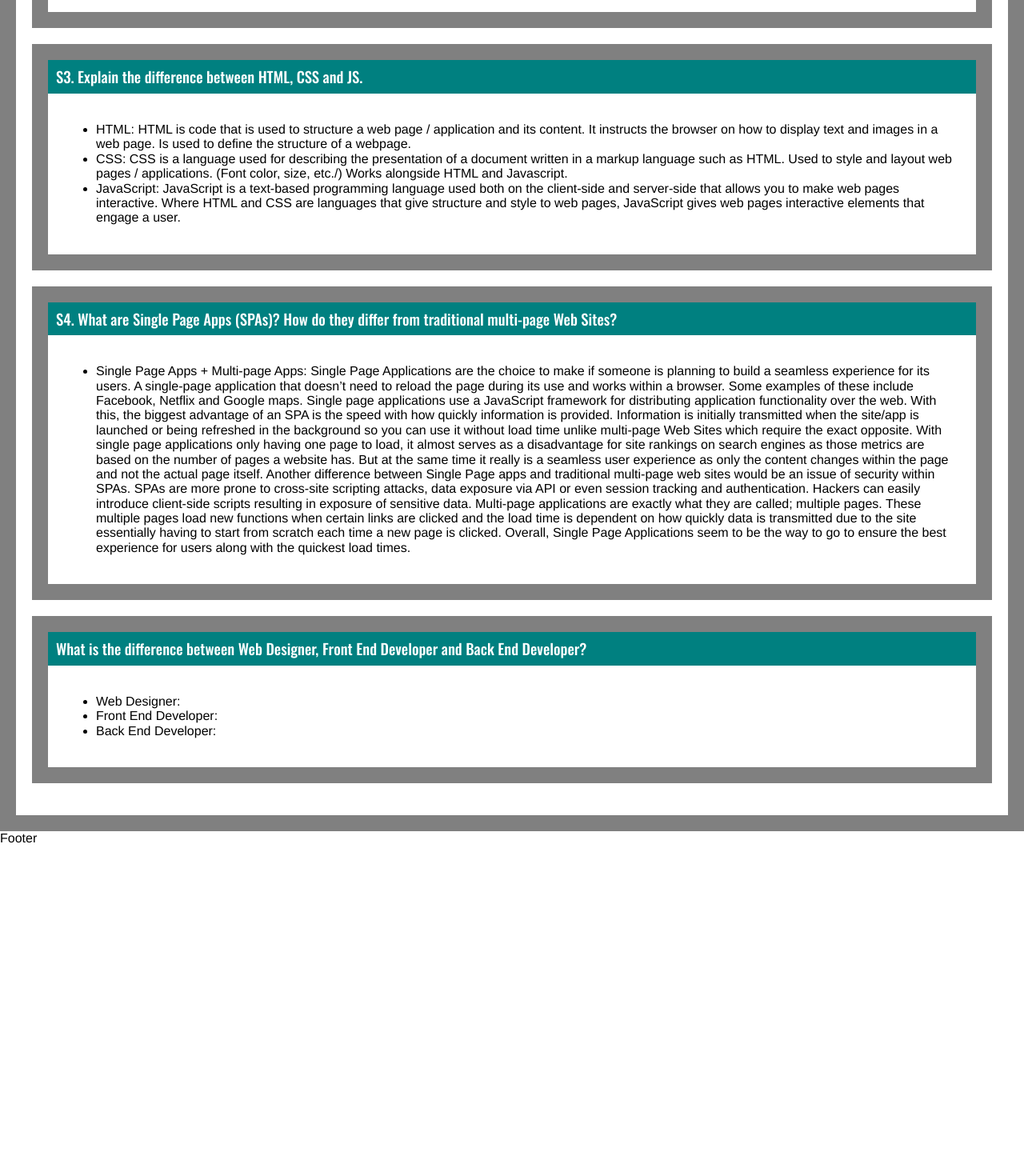
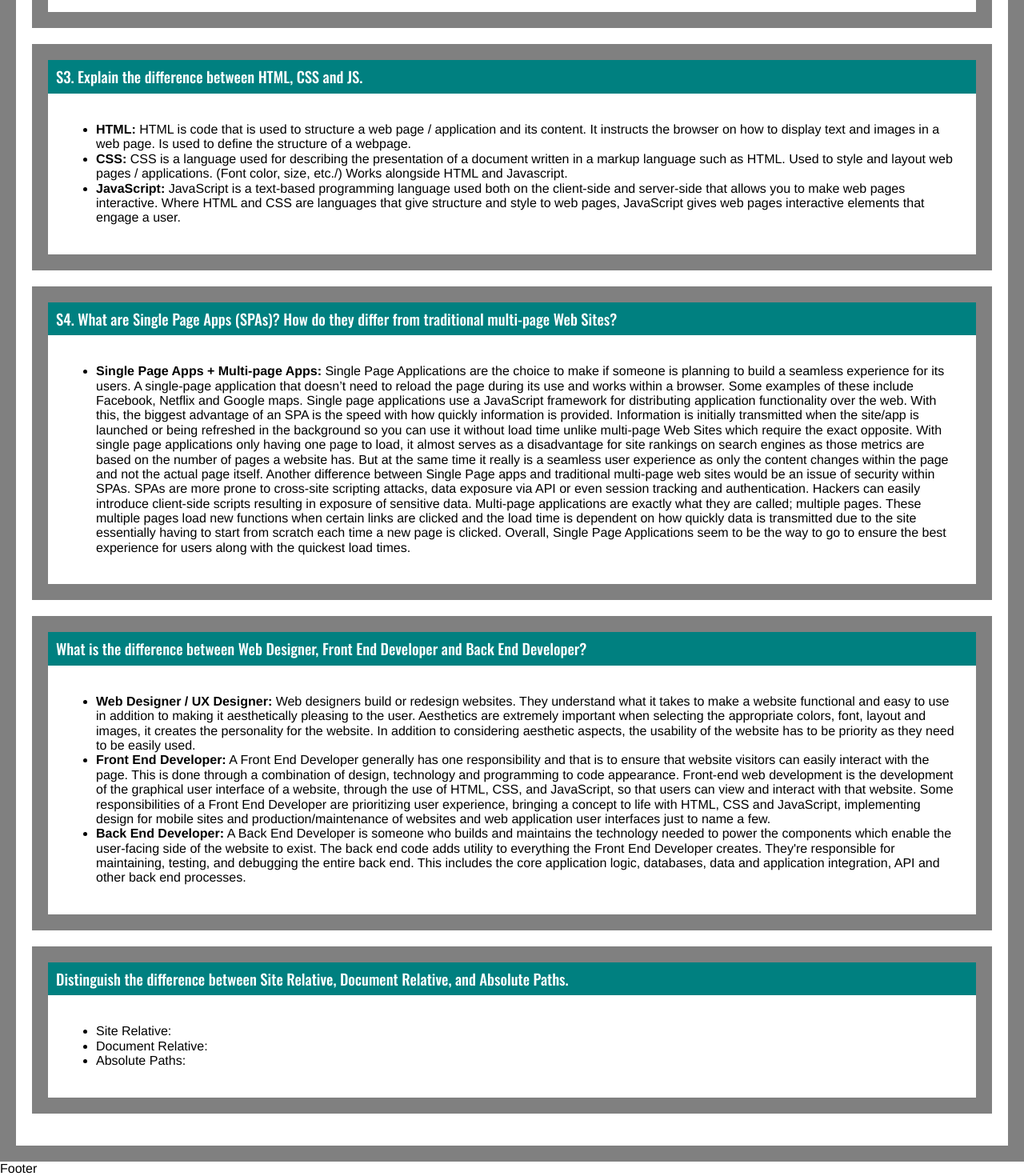
Before and after one commit to swcarey/Web-1-Carey-Spencer-Final, a React (Create React App) app: page /homework in a window 1280 px wide. Shown: the part 935-2405 px from the top of the page at 80% size. Before the commit the page ends 1992 px from the top, so only its background shows below. Built offline with nearby package versions, Linux system fonts and the light colour scheme.

Commit message:
Updating Homework

```diff
--- a/src/React/Homework/Essays/Essays.jsx
+++ b/src/React/Homework/Essays/Essays.jsx
@@ -16,14 +16,14 @@ const Essays = () => {
             </Essay >
             <Essay q='S3. Explain the difference between HTML, CSS and JS.'>
                 <ul>
-                    <li>HTML: HTML is code that is used to structure a web page / application and its content. It instructs the browser on how to display text and images in a web page. Is used to define the structure of a webpage.</li>
-                    <li>CSS: CSS is a language used for describing the presentation of a document written in a markup language such as HTML. Used to style and layout web pages / applications. (Font color, size, etc./) Works alongside HTML and Javascript.</li>
-                    <li>JavaScript: JavaScript is a text-based programming language used both on the client-side and server-side that allows you to make web pages interactive. Where HTML and CSS are languages that give structure and style to web pages, JavaScript gives web pages interactive elements that engage a user.</li>
+                    <li><b>HTML:</b> HTML is code that is used to structure a web page / application and its content. It instructs the browser on how to display text and images in a web page. Is used to define the structure of a webpage.</li>
+                    <li><b>CSS:</b> CSS is a language used for describing the presentation of a document written in a markup language such as HTML. Used to style and layout web pages / applications. (Font color, size, etc./) Works alongside HTML and Javascript.</li>
+                    <li><b>JavaScript:</b> JavaScript is a text-based programming language used both on the client-side and server-side that allows you to make web pages interactive. Where HTML and CSS are languages that give structure and style to web pages, JavaScript gives web pages interactive elements that engage a user.</li>
                 </ul>
             </Essay>
             <Essay q='S4. What are Single Page Apps (SPAs)? How do they differ from traditional multi-page Web Sites?'>
                 <ul>
-                    <li>Single Page Apps + Multi-page Apps: Single Page Applications are the choice to make if someone is planning to build a seamless experience for its users. A single-page application that doesn’t need to reload the page during its use and works within a browser. Some examples of these include Facebook, Netflix and Google maps.
+                    <li><b>Single Page Apps + Multi-page Apps:</b> Single Page Applications are the choice to make if someone is planning to build a seamless experience for its users. A single-page application that doesn’t need to reload the page during its use and works within a browser. Some examples of these include Facebook, Netflix and Google maps.
 Single page applications use a JavaScript framework for distributing application functionality over the web. With this, the biggest advantage of an SPA is the speed with how quickly information is provided. Information is initially transmitted when the site/app is launched or being refreshed in the background so you can use it without load time unlike multi-page Web Sites which require the exact opposite.
 With single page applications only having one page to load, it almost serves as a disadvantage for site rankings on search engines as those metrics are based on the number of pages a website has. But at the same time it really is a seamless user experience as only the content changes within the page and not the actual page itself.
 Another difference between Single Page apps and traditional multi-page web sites would be an issue of security within SPAs. SPAs are more prone to cross-site scripting attacks, data exposure via API or even session tracking and authentication. Hackers can easily introduce client-side scripts resulting in exposure of sensitive data.
@@ -34,9 +34,16 @@ Overall, Single Page Applications seem to be the way to go to ensure the best ex
             </Essay>
             <Essay q='What is the difference between Web Designer, Front End Developer and Back End Developer?'>
                 <ul>
-                    <li>Web Designer: </li>
-                    <li>Front End Developer: </li>
-                    <li>Back End Developer: </li>
+                    <li><b>Web Designer / UX Designer:</b> Web designers build or redesign websites. They understand what it takes to make a website functional and easy to use in addition to making it aesthetically pleasing to the user. Aesthetics are extremely important when selecting the appropriate colors, font, layout and images, it creates the personality for the website. In addition to considering aesthetic aspects, the usability of the website has to be priority as they need to be easily used. </li>
+                    <li><b>Front End Developer:</b> A Front End Developer generally has one responsibility and that is to ensure that website visitors can easily interact with the page. This is done through a combination of design, technology and programming to code appearance. Front-end web development is the development of the graphical user interface of a website, through the use of HTML, CSS, and JavaScript, so that users can view and interact with that website. Some responsibilities of a Front End Developer are prioritizing user experience, bringing a concept to life with HTML, CSS and JavaScript, implementing design for mobile sites and production/maintenance of websites and web application user interfaces just to name a few. </li>
+                    <li><b>Back End Developer:</b> A Back End Developer is someone who builds and maintains the technology needed to power the components which enable the user-facing side of the website to exist. The back end code adds utility to everything the Front End Developer creates. They're responsible for maintaining, testing, and debugging the entire back end. This includes the core application logic, databases, data and application integration, API and other back end processes.</li>
+                </ul>
+            </Essay>
+            <Essay q= 'Distinguish the difference between Site Relative, Document Relative, and Absolute Paths.'>
+                <ul>
+                        <li>Site Relative:</li>
+                        <li>Document Relative:</li>
+                        <li>Absolute Paths:</li>
                 </ul>
             </Essay>
         </EssaysStyled>
```
